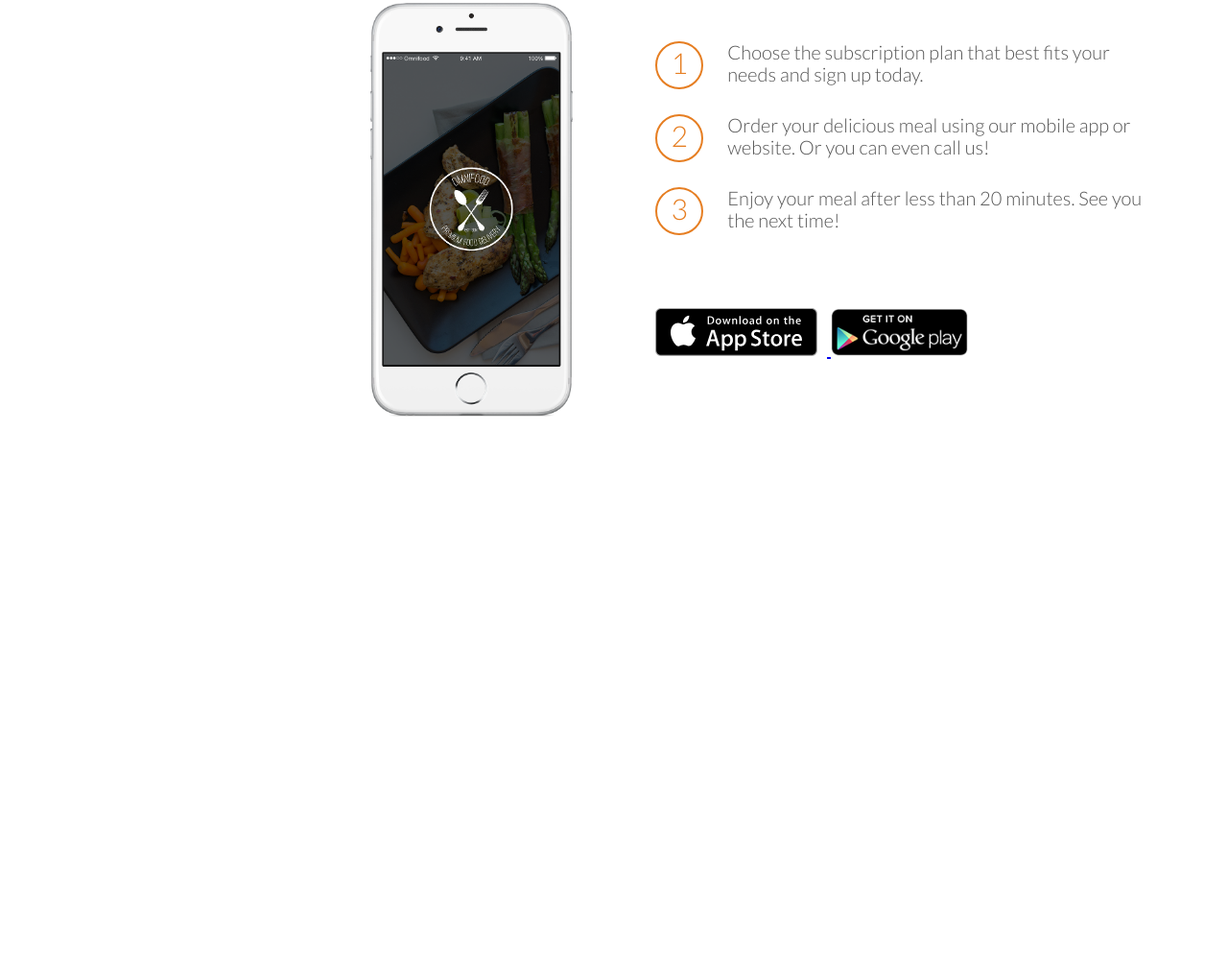
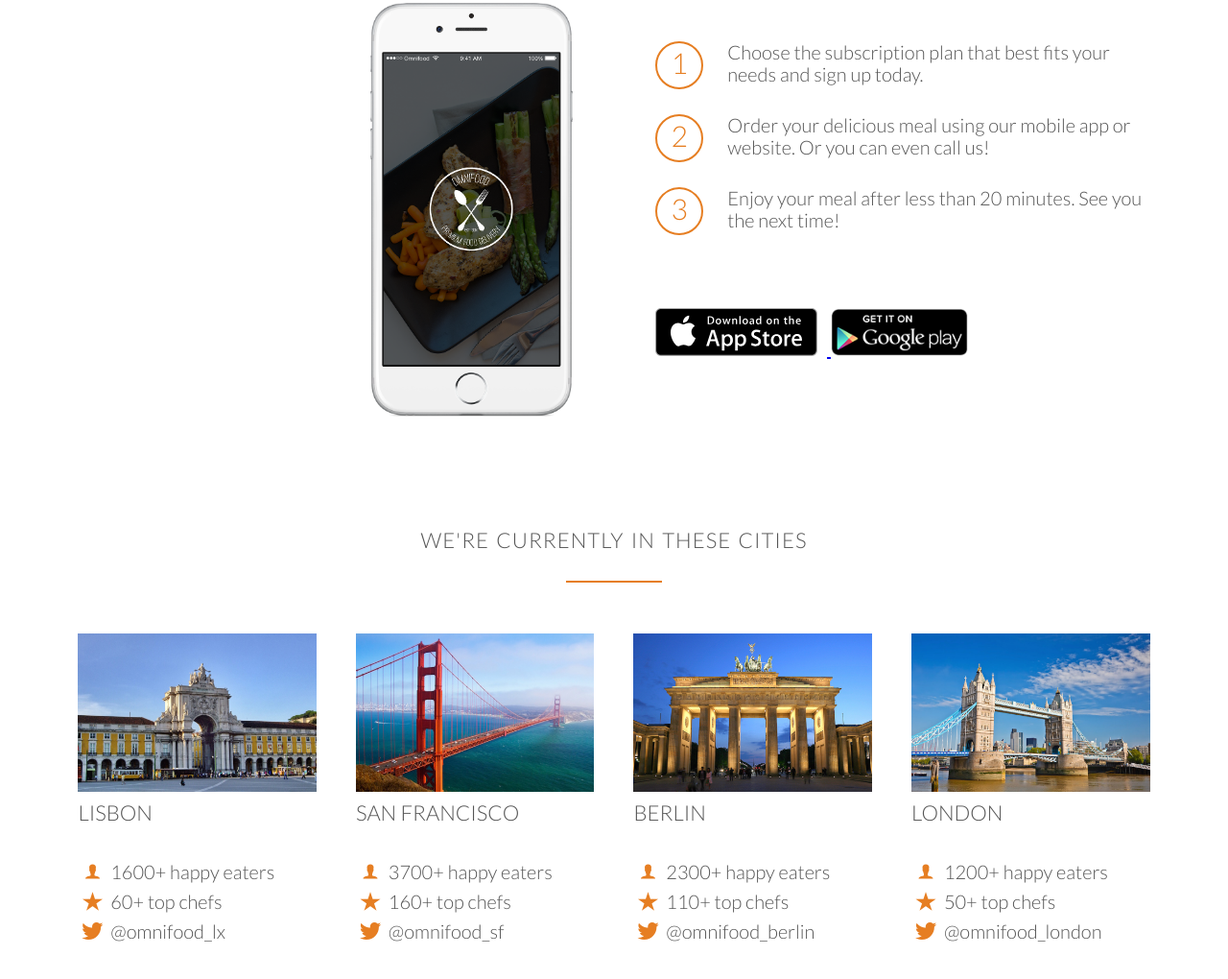
Before and after one commit to eddy0/REHTML, a plain HTML site: page omnifood/index.html in a window 1280 px wide. Shown: the part 2090-3110 px from the top of the page at 96% size. Before the commit the page ends 2882 px from the top, so only its background shows below. Drawn offline with Linux system fonts and the light colour scheme; files whose address does not match are found by name.

Commit message:
add cites

```diff
--- a/omnifood/index.html
+++ b/omnifood/index.html
@@ -161,34 +161,83 @@
                 </div>
             </div>
         </section>
-        <section class="sectio-cites">
-            <h3></h3>
-        </section>
-    </body>
-</html>
-<!--
+        <section class="section-cites">
+            <div class="row">
+                <h2>We're currently in these cities</h2>
+            </div>
+            <div class="row">
+
+                <div class="col span-1-of-4 box">
+                    <img src="src/img/lisbon-3.jpg" alt="lisbon">
+                    <h3>Lisbon</h3>
+                    <div class="city-feature">
+                        <i class="ion-ios-person"></i>
+                        1600+ happy eaters
+                    </div>
+                    <div class="city-feature">
+                        <i class="ion-ios-star"></i>
+                        60+ top chefs
+                    </div>
+                    <div class="city-feature">
+                        <i class="ion-social-twitter"></i>
+                        <a href="#">@omnifood_lx</a>
+                    </div>
+                </div>
+                <div class="col span-1-of-4 box">
+                    <img src="src/img/san-francisco.jpg" alt="lisbon">
+                    <h3>San Francisco                        </h3>
+                    <div class="city-feature">
+                        <i class="ion-ios-person"></i>
+                        3700+ happy eaters
+                    </div>
+                    <div class="city-feature">
+                        <i class="ion-ios-star"></i>
+                        160+ top chefs
+                    </div>
+                    <div class="city-feature">
+                        <i class="ion-social-twitter"></i>
+                        <a href="#">@omnifood_sf</a>
+                    </div>
+                </div>
+                <div class="col span-1-of-4 box">
+                    <img src="src/img/berlin.jpg" alt="lisbon">
+                    <h3>Berlin</h3>
+                    <div class="city-feature">
+                        <i class="ion-ios-person"></i>
+                        2300+ happy eaters
+                    </div>
+                    <div class="city-feature">
+                        <i class="ion-ios-star"></i>
+                        110+ top chefs
+                    </div>
+                    <div class="city-feature">
+                        <i class="ion-social-twitter"></i>
+                        <a href="#">@omnifood_berlin</a>
+                    </div>
+                </div>
+                <div class="col span-1-of-4 box">
+                    <img src="src/img/london.jpg" alt="lisbon">
+                    <h3>London</h3>
+                    <div class="city-feature">
+                        <i class="ion-ios-person"></i>
+                        1200+ happy eaters
+                    </div>
+                    <div class="city-feature">
+                        <i class="ion-ios-star"></i>
+                        50+ top chefs
+                    </div>
+                    <div class="city-feature">
+                        <i class="ion-social-twitter"></i>
+                        <a href="#">@omnifood_london</a>
+                    </div>
+                </div>
+            </div>
+            </section>
+        </body>
+        </html>
+        <!--
 
 
-Section 4: Cities
-Title: We're currently in these cities
-
-Lisbon
-1600+ happy eaters
-60+ top chefs
-@omnifood_lx
-
-San Francisco
-3700+ happy eaters
-160+ top chefs
-@omnifood_sf
-
-Berlin
-2300+ happy eaters
-110+ top chefs
-@omnifood_berlin
-
-London
-1200+ happy eaters
 50+ top chefs
 @omnifood_london
 
--- a/omnifood/src/css/style.css
+++ b/omnifood/src/css/style.css
@@ -112,7 +112,14 @@ h3 {
     display: block;
     color: #e67e22;
     margin-bottom: 10px;
-    }
+}
+
+.icon-small {
+    display: inline-block;
+    text-align: center;
+    width: 30px;
+}
+
 
 
 /* ------------------------------------ */
@@ -308,3 +315,30 @@ h3 {
 /* ------------------------------------ */
 /* cites */
 /* ------------------------------------ */
+
+
+.section-cites img {
+    height:auto;
+    width: 100%;
+    margin-bottom: 5px;
+}
+
+.city-feature {
+    margin-bottom: 5px;
+}
+
+.city-feature i {
+    display: inline-block;
+    text-align: center;
+    width: 30px;
+    font-size: 120%;
+    line-height: 120%;
+    color: #e67e22;
+    margin-top: -5px;
+    vertical-align: middle;
+}
+
+.city-feature a {
+    text-decoration: none;
+    color: inherit;
+}
```
